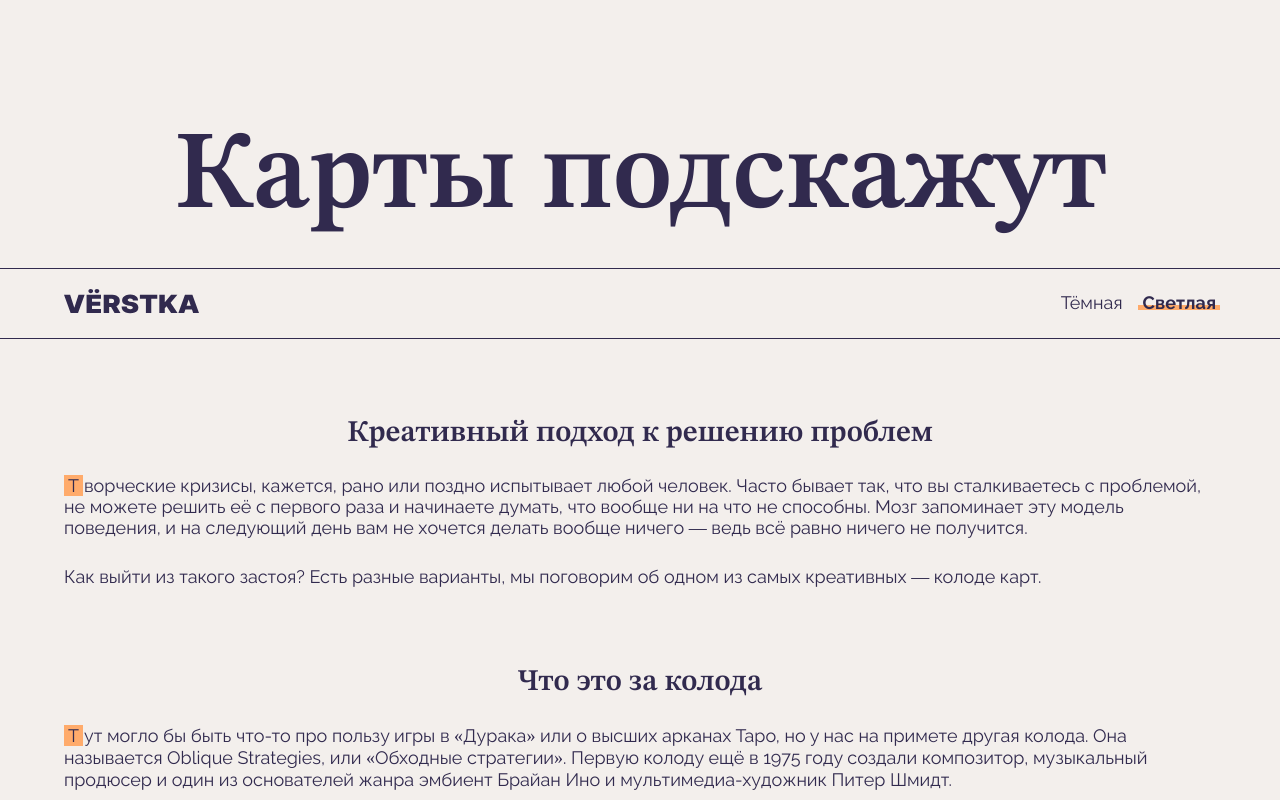
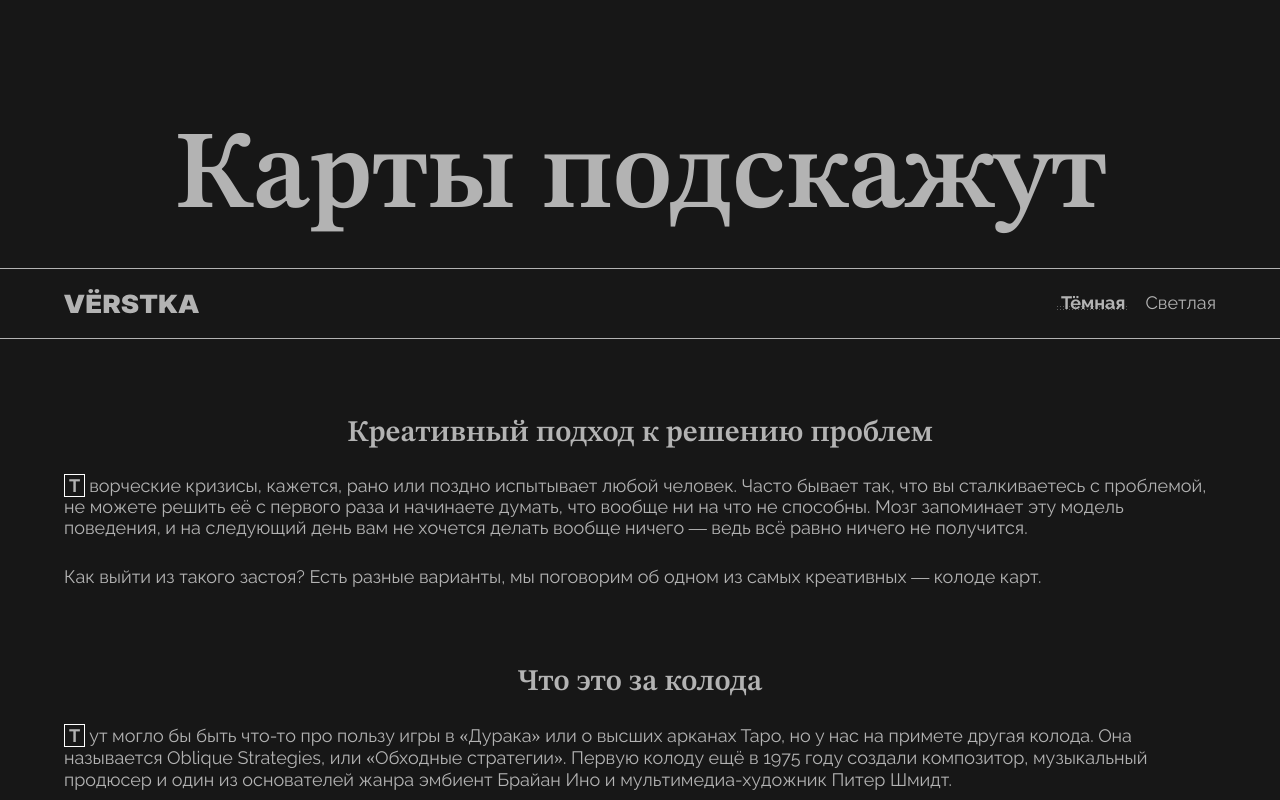
Before and after one commit to ksoMsuRxelA/karty_podskazhut, a website: page src/index.html in a window 1280 px wide. Both pictures are taken after a click on the button "Тёмная". Shown: the top 800 px of the page. Drawn offline with Linux system fonts and the light colour scheme; files that its build step writes are made by us from their sources; files whose address does not match are found by name.

Commit message:
feat: добавил темную тему, подключил скрипт

```diff
--- a/src/index.html
+++ b/src/index.html
@@ -152,6 +152,6 @@
     </footer>
 
     <!-- Раскомментируйте строчку ниже, когда вёрстка будет готова. Если вы назвали все классы. как нужно, переключатель темы будет работать -->
-    <!-- <script src="./scripts/theme-changer.js"></script> -->
+    <script src="./scripts/theme-changer.js"></script>
   </body>
 </html>
--- a/src/styles/styles.css
+++ b/src/styles/styles.css
@@ -48,6 +48,12 @@ figure {
   margin: 0;
 }
 
+.theme_dark {
+  --bg-color: #171717;
+  --text-color: #b3b3b3;
+  --accent-color: transparent;
+}
+
 .header__menu {
   border-top: 1px solid currentColor;
   border-bottom: 1px solid currentColor;
@@ -83,6 +89,10 @@ figure {
 .header__theme-button_is-active {
   font-weight: bold;
   position: relative;
+}
+
+.theme_dark .header__theme-button_is-active::after {
+  background-image: url(../images/pattern.svg);
 }
 
 .header__theme-button_is-active::after {
@@ -135,7 +145,14 @@ figure {
   .content__paragraph:first-of-type:first-letter {
   background-color: var(--accent-color);
   padding: 0 4px;
-  margin-inline-end: 1px;
+  margin-inline-end: 4px;
+  font-weight: bold;
+}
+
+.theme_dark
+  .content__text-block_type_first-lettered
+  .content__paragraph:first-of-type:first-letter {
+  border: 0.5px solid white;
 }
 
 .content__blockquote {
@@ -171,6 +188,10 @@ figure {
   position: absolute;
   top: 0.13em;
   left: -1.4em;
+}
+
+.theme_dark .content__list li::before {
+  background-image: url(../images/marker-dark.svg);
 }
 
 .content__figure {
@@ -226,6 +247,10 @@ figure {
   block-size: 0.25em;
 }
 
+.theme_dark .colored-text::after {
+  background-image: url(../images/pattern.svg);
+}
+
 .footer {
   border-top: 1px solid currentColor;
   margin-block-start: 10%;
```
Also changed, not shown: gulpfile.js (+12 -1 lines).
